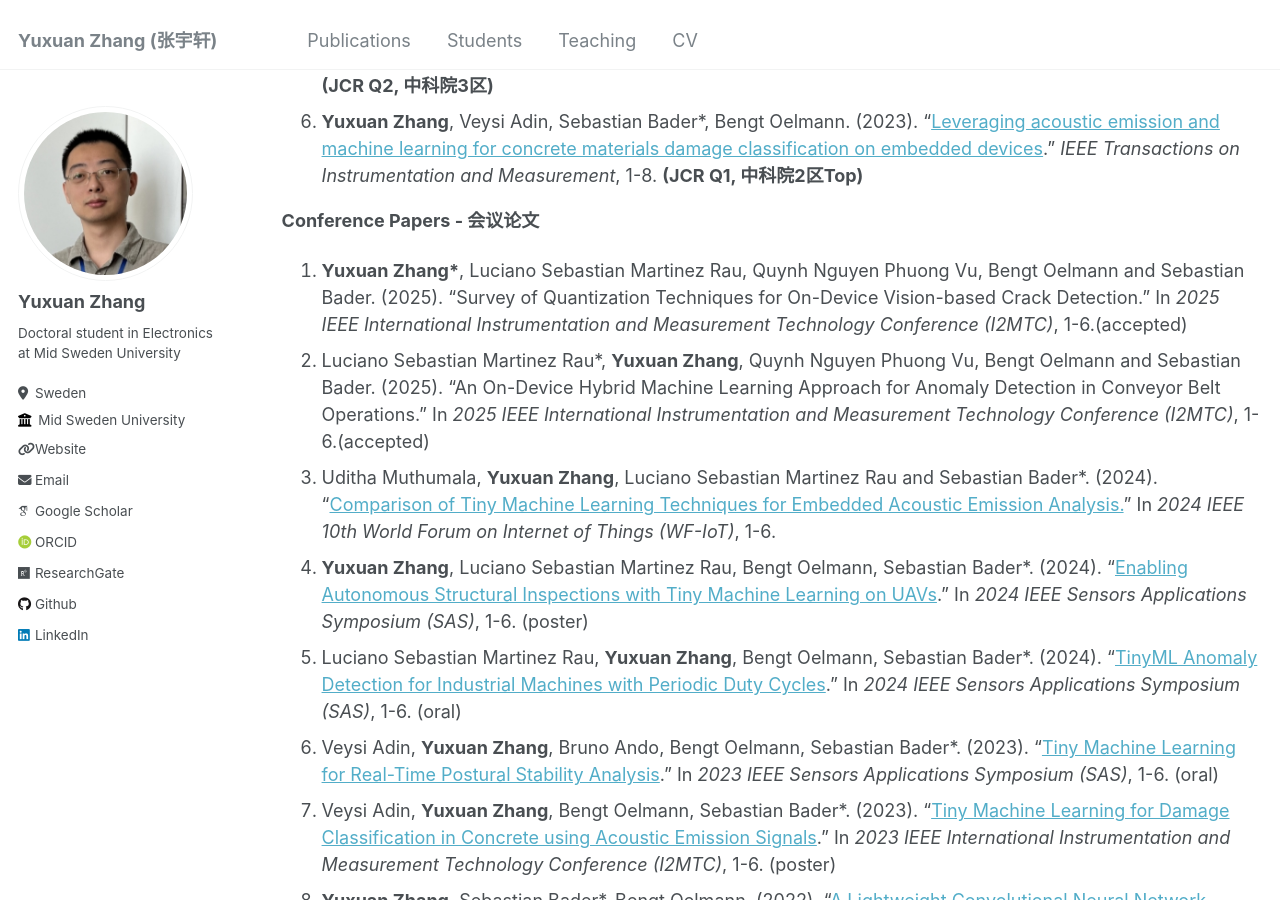
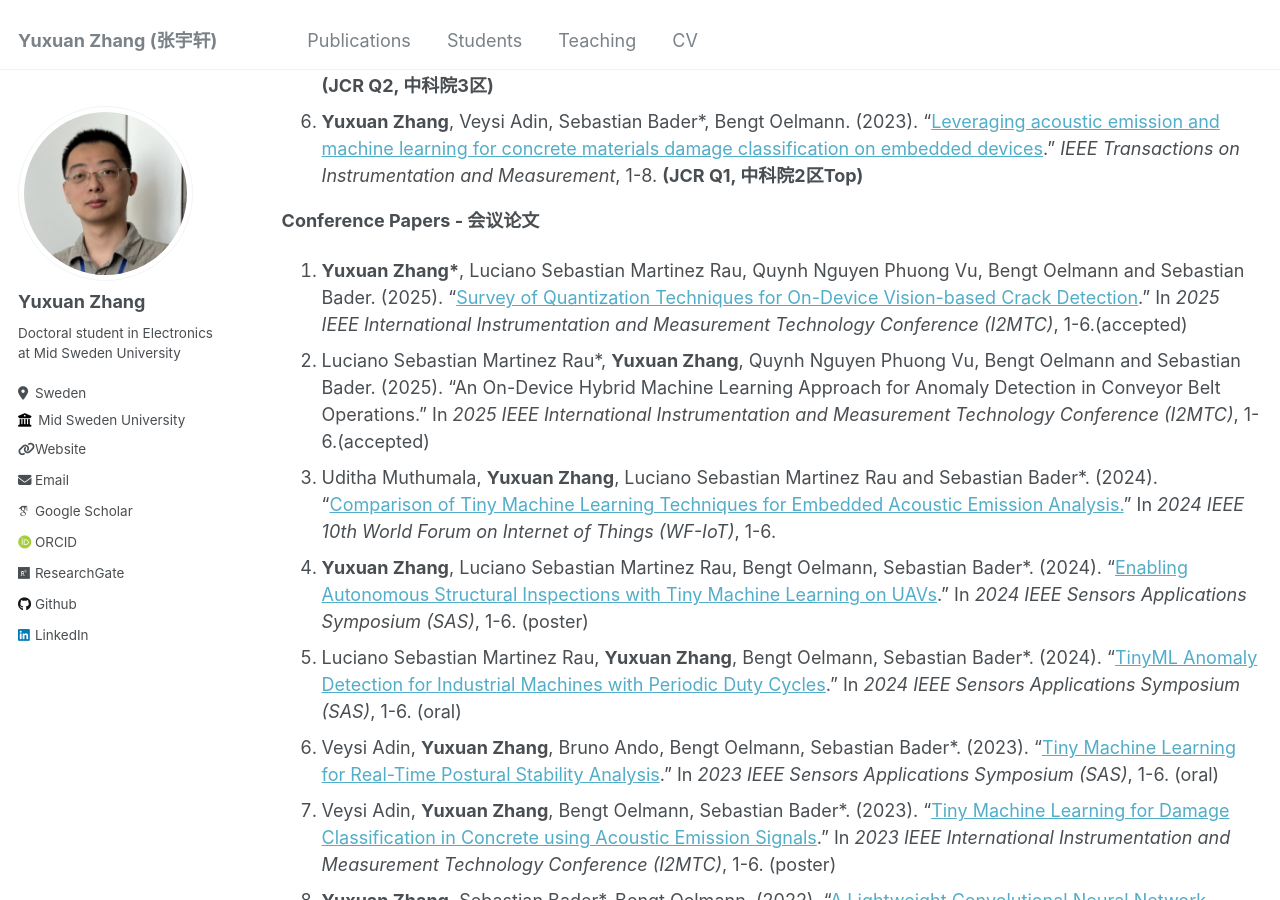
Before and after one commit to YuxuanZhang-96/YuxuanZhang-96.github.io, a Jekyll site: the page built from _pages/cv.md, in a window 1280 px wide and 900 px high, scrolled down 1185 px. Built offline with Jekyll 4.4.1, drawn with Linux system fonts in a browser that asks for light colours; some web fonts are replaced; part of the change alters nothing that is shown.

Commit message:
Update cv.md

```diff
--- a/_pages/cv.md
+++ b/_pages/cv.md
@@ -41,7 +41,7 @@ __Journal Papers - 期刊论文__
 6. __Yuxuan Zhang__, Veysi Adin, Sebastian Bader*, Bengt Oelmann. (2023). "[Leveraging acoustic emission and machine learning for concrete materials damage classification on embedded devices](https://ieeexplore.ieee.org/document/10227301)." _IEEE Transactions on Instrumentation and Measurement_, 1-8. __(JCR Q1, 中科院2区Top)__
 
 __Conference Papers - 会议论文__
-1. __Yuxuan Zhang*__, Luciano Sebastian Martinez Rau, Quynh Nguyen Phuong Vu, Bengt Oelmann and Sebastian Bader. (2025). "Survey of Quantization Techniques for On-Device Vision-based Crack Detection." In _2025 IEEE International Instrumentation and Measurement Technology Conference (I2MTC)_, 1-6.(accepted)
+1. __Yuxuan Zhang*__, Luciano Sebastian Martinez Rau, Quynh Nguyen Phuong Vu, Bengt Oelmann and Sebastian Bader. (2025). "[Survey of Quantization Techniques for On-Device Vision-based Crack Detection](https://arxiv.org/abs/2502.02269)." In _2025 IEEE International Instrumentation and Measurement Technology Conference (I2MTC)_, 1-6.(accepted)
 2. Luciano Sebastian Martinez Rau*, __Yuxuan Zhang__, Quynh Nguyen Phuong Vu, Bengt Oelmann and Sebastian Bader. (2025). "An On-Device Hybrid Machine Learning Approach for Anomaly Detection in Conveyor Belt Operations." In _2025 IEEE International Instrumentation and Measurement Technology Conference (I2MTC)_, 1-6.(accepted)
 3. Uditha Muthumala, __Yuxuan Zhang__, Luciano Sebastian Martinez Rau and Sebastian Bader*. (2024). "[Comparison of Tiny Machine Learning Techniques for Embedded Acoustic Emission Analysis.](https://ieeexplore.ieee.org/document/10811219)" In _2024 IEEE 10th World Forum on Internet of Things (WF-IoT)_, 1-6.
 4. __Yuxuan Zhang__, Luciano Sebastian Martinez Rau, Bengt Oelmann, Sebastian Bader*. (2024). "[Enabling Autonomous Structural Inspections with Tiny Machine Learning on UAVs](https://ieeexplore.ieee.org/document/10636583)." In _2024 IEEE Sensors Applications Symposium (SAS)_, 1-6. (poster)
```
